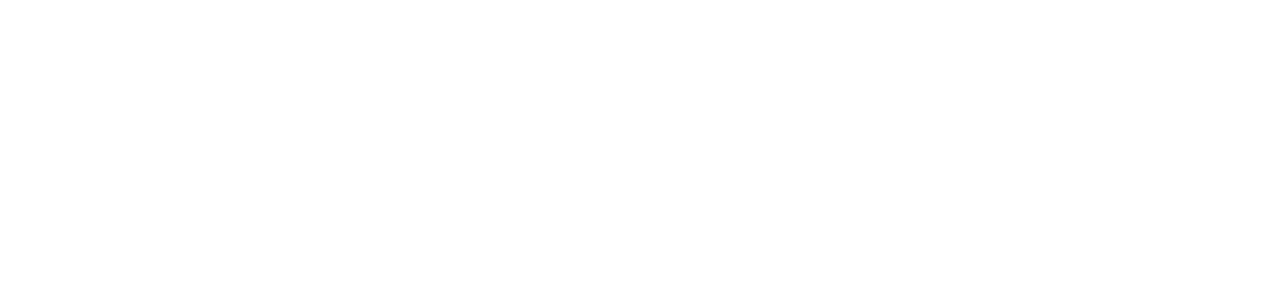
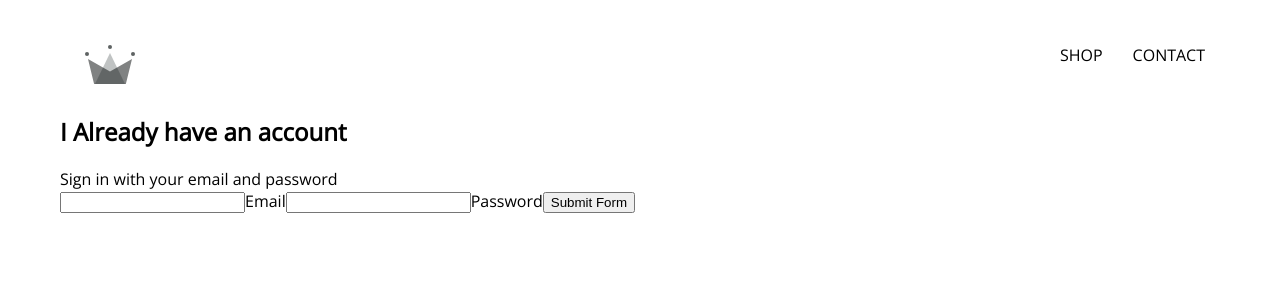
Before and after one commit to trX-X/clothing-website, a React (Create React App) app: page /signin in a window 1280 px wide. Shown: the top 300 px of the page. Built offline with nearby package versions, Linux system fonts and the light colour scheme.

Commit message:
Updated with Sign In Page

```diff
--- a/src/App.css
+++ b/src/App.css
@@ -2,3 +2,7 @@
     font-family: 'Open Sans', sans-serif;
     padding: 20px 60px;
 }
+a{
+    text-decoration: none;
+    color: black;
+}
--- a/src/App.js
+++ b/src/App.js
@@ -1,16 +1,21 @@
 import React from 'react';
 import { Switch, Route } from 'react-router-dom';
 import './App.css';
+
+
 import HomePage from './pages/homepage/homepage.component';
 import ShopPage from './pages/shop/shop.component';
-
+import Header from './components/header/header.component';
+import SignInAndSignUp from './pages/sign-in-and-sign-up/sign-in-and-sign-up.component';
 
 function App() {
   return (
     <div>
+      <Header/>
       <Switch>
         <Route exact path="/" component={HomePage} />
         <Route path="/shop" component={ShopPage} />
+        <Route path="/signin" component={SignInAndSignUp} />
       </Switch>
     </div>
   );
--- /dev/null
+++ b/src/components/header/header.component.jsx
@@ -0,0 +1,24 @@
+import React from 'react';
+import { Link } from 'react-router-dom';
+import './header.styles.scss';
+import { ReactComponent as Logo } from '../../assets/crown.svg';
+
+const Header = () => {
+  return (
+    <div className="header">
+      <Link className="logo-container" to="/">
+        <Logo className="logo" />
+      </Link>
+      <div className="options">
+        <Link className="option" to="/shop">
+          SHOP
+        </Link>
+        <Link className="option" to="/shop">
+          CONTACT
+        </Link>
+      </div>
+    </div>
+  );
+};
+
+export default Header;
--- /dev/null
+++ b/src/components/header/header.styles.scss
@@ -0,0 +1,25 @@
+.header {
+    height: 70px;
+    width: 100%;
+    display: flex;
+    justify-content: space-between;
+    margin-bottom: 25px;
+
+    .logo-container {
+      height: 100%;
+      width: 70px;
+      padding: 25px;
+    }
+
+    .options {
+      width: 50%;
+      height: 100%;
+      display: flex;
+      align-items: center;
+      justify-content: flex-end;
+
+      .option {
+        padding: 10px 15px;
+      }
+    }
+  }
--- /dev/null
+++ b/src/components/sign-in/sign-in.component.jsx
@@ -0,0 +1,59 @@
+import React from 'react';
+
+import './sign-in.styles.scss';
+
+class SignIn extends React.Component {
+  constructor(props) {
+    super(props);
+
+    this.state = {
+      email: '',
+      password: '',
+    };
+  }
+
+  handleSubmit = (event) => {
+    event.preventDefault();
+
+    this.setState({ email: '', password: '' });
+  };
+
+  handleChange = (event) => {
+    const { value, name } = event.target;
+    this.setState({
+      [name]: value,
+    });
+  };
+
+  render() {
+    return (
+      <div className="sign-in">
+        <h2>I Already have an account</h2>
+        <span>Sign in with your email and password</span>
+
+        <form onSubmit={this.handleSubmit}>
+          <input
+            name="email"
+            type="email"
+            value={this.state.email}
+            onChange={this.handleChange}
+            required
+          />
+          <label>Email</label>
+          <input
+            name="password"
+            type="password"
+            value={this.state.password}
+            onChange={this.handleChange}
+            required
+          />
+          <label>Password</label>
+
+          <input type="submit" value="Submit Form" />
+        </form>
+      </div>
+    );
+  }
+}
+
+export default SignIn;
--- /dev/null
+++ b/src/pages/sign-in-and-sign-up/sign-in-and-sign-up.component.jsx
@@ -0,0 +1,12 @@
+import React from 'react'
+import SignIn from '../../components/sign-in/sign-in.component'
+import './sign-in-and-sign-up.styles.scss'
+
+
+const SignInAndSignUp = () => {
+    return (
+        <div className='sign-in-and-sign-up'><SignIn/></div>
+    )
+}
+
+export default SignInAndSignUp;
```
Also changed, not shown: src/assets/crown.svg (added), src/components/sign-in/sign-in.styles.scss (added), src/pages/sign-in-and-sign-up/sign-in-and-sign-up.styles.scss (added).
